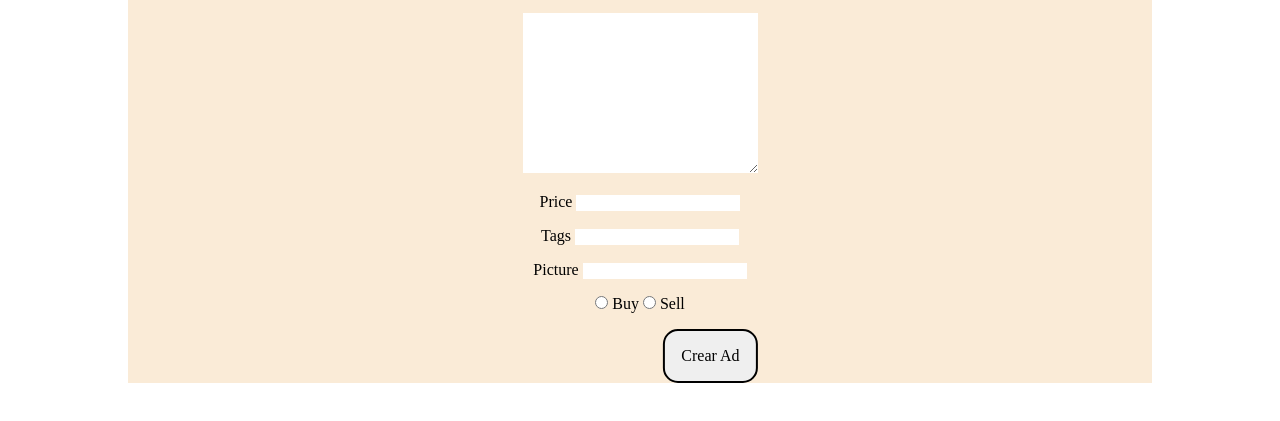
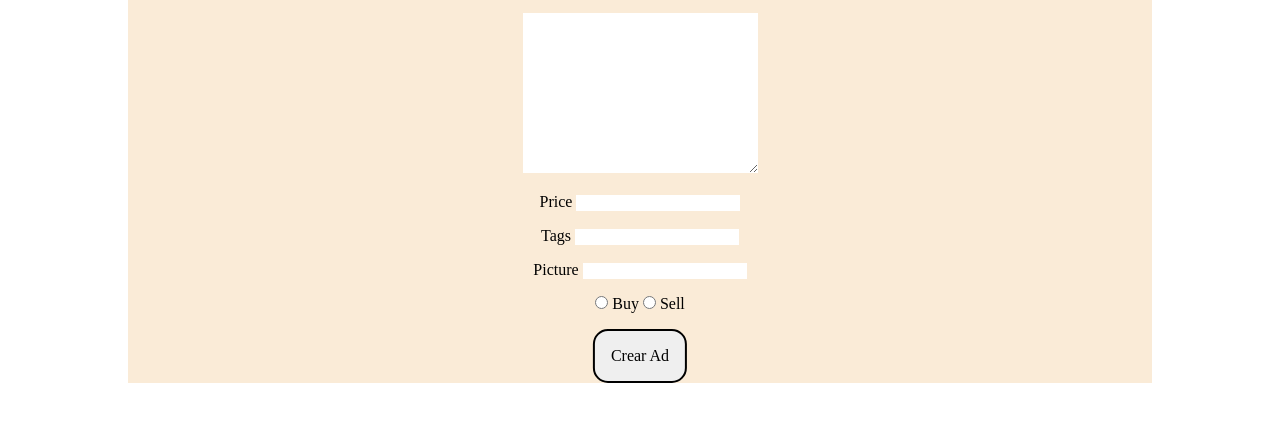
Before and after one commit to Gaston-Herrlein/Practica-Modulo-Front-Avanzado, a plain HTML site: page create.html in a window 1280 px wide. Shown: the part 91-512 px from the top of the page. Drawn offline with Linux system fonts and the light colour scheme; sample sign-in values are in the browser's storage.

Commit message:
fix: se agrega clase en hoja de estilo

```diff
--- a/main.css
+++ b/main.css
@@ -47,6 +47,10 @@ button:focus {
   margin-top: 5rem;
 }
 
+.mr-auto {
+  margin-right: auto;
+}
+
 .flex-row {
   display: flex;
   flex-direction: row;
```
